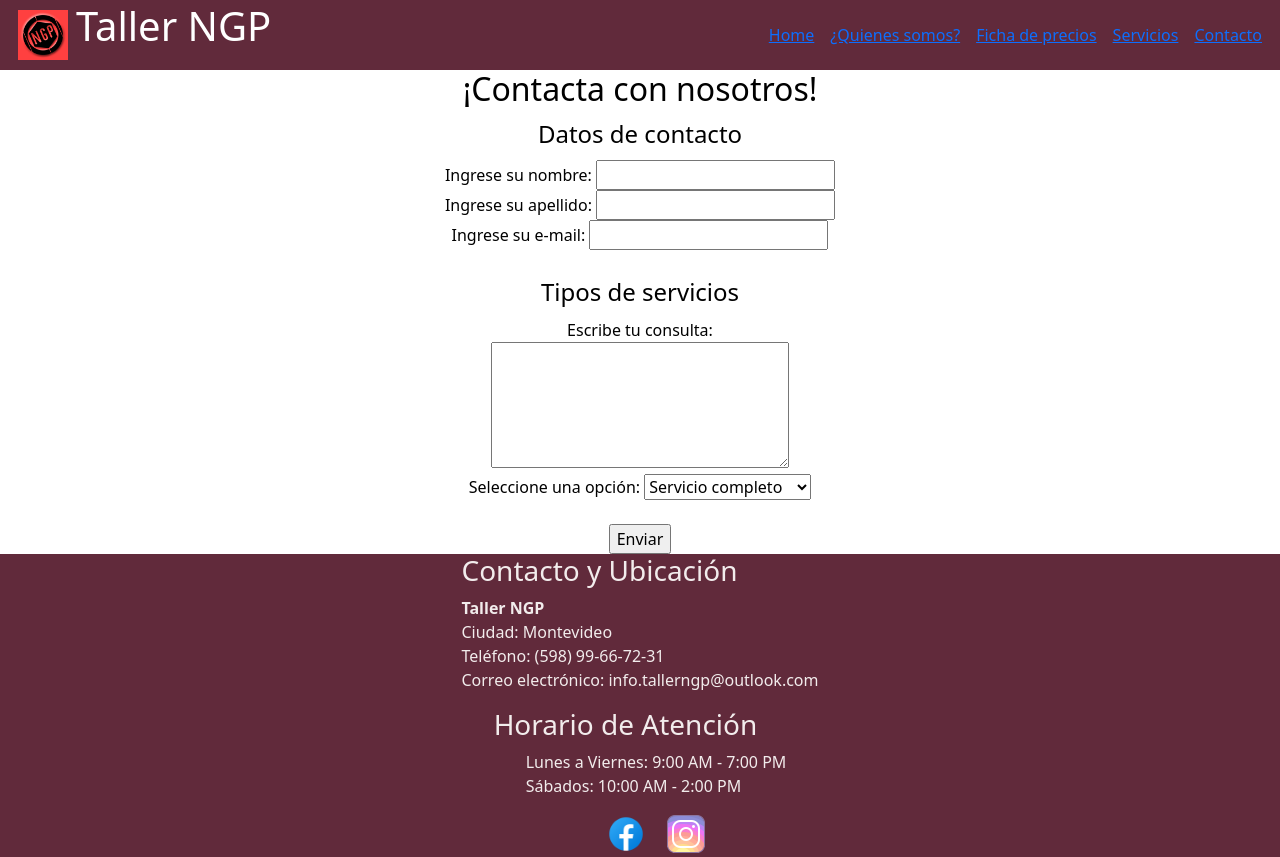
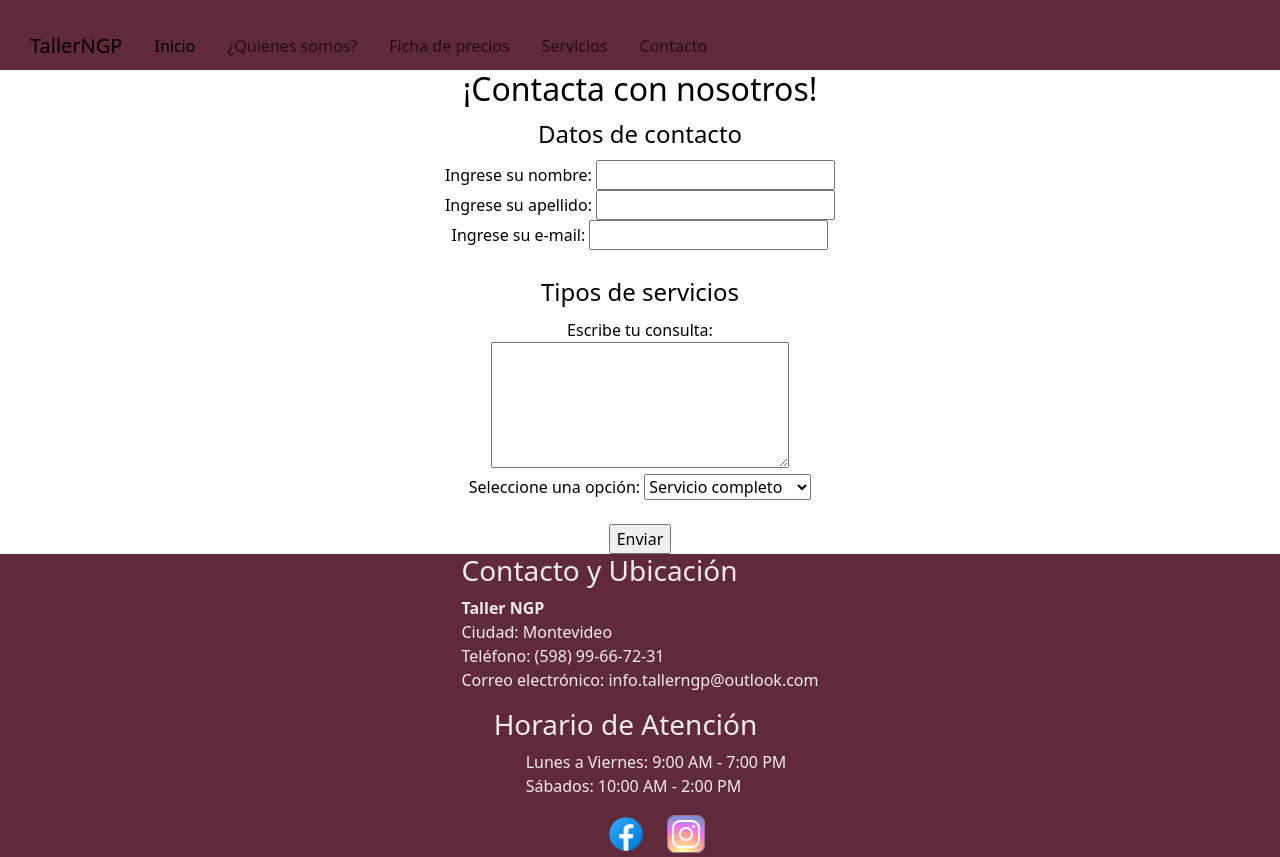
Before and after one commit to NicolasGervasio/PF-Gervasio, a plain HTML site: page pages/contacto.html in a window 1280 px wide. Shown: the top 857 px of the page. Drawn offline with nearby package versions, Linux system fonts and the light colour scheme.

Commit message:
agrego bootstrap en navbar

```diff
--- a/pages/contacto.html
+++ b/pages/contacto.html
@@ -9,21 +9,34 @@
   </head>
   <body>
     <!-- Header -->
-    <header>
-      <!-- Portada -->
-      <div class="imgNgp">
-        <a style="text-decoration-line: none" href=""
-          ><img width="50" height="50" src="../img/TallerNGP.png" alt=""
-        ></a></a>
-        <h1>Taller NGP</h1>
-      </div>
-      <!-- Navbar -->
-      <nav>
-        <a href="../index.html"> Home </a>
-        <a href="./quienessomos.html">¿Quienes somos?</a>
-        <a href="./fichasdeprecios.html">Ficha de precios</a>
-        <a href="./servicios.html">Servicios</a>
-        <a href="">Contacto</a>
+    <header class="headerGrid">
+      <nav class="navbar navbar-expand-lg">
+        <div class="container-fluid">
+          <a class="navbar-brand" href="#">TallerNGP</a>
+          <button class="navbar-toggler" type="button" data-bs-toggle="collapse" data-bs-target="#navbarNav" aria-controls="navbarNav" aria-expanded="false" aria-label="Toggle navigation">
+            <span class="navbar-toggler-icon"></span>
+          </button>
+          <div class="collapse navbar-collapse" id="navbarNav">
+            <ul class="navbar-nav">
+              <li class="nav-item">
+                <a class="nav-link active" aria-current="page" href="../index.html">Inicio</a>
+              </li>
+              <li class="nav-item">
+                <a class="nav-link" href="./quienessomos.html">¿Quienes somos?</a>
+              </li>
+              <li class="nav-item">
+                <a class="nav-link" href="./fichasdeprecios.html">Ficha de precios</a>
+              </li>
+              <li class="nav-item">
+                <a class="nav-link" href="./servicios.html">Servicios</a>
+              </li>
+              <li class="nav-item">
+                <a class="nav-link" href="">Contacto</a>
+              </li>
+
+            </ul>
+          </div>
+        </div>
       </nav>
     </header>
     <!-- Main de contacto -->
```
Also changed, not shown: index.html (+46 -19 lines), pages/fichasdeprecios.html (+31 -16 lines), pages/quienessomos.html (+31 -15 lines), pages/servicios.html (+27 -15 lines).
